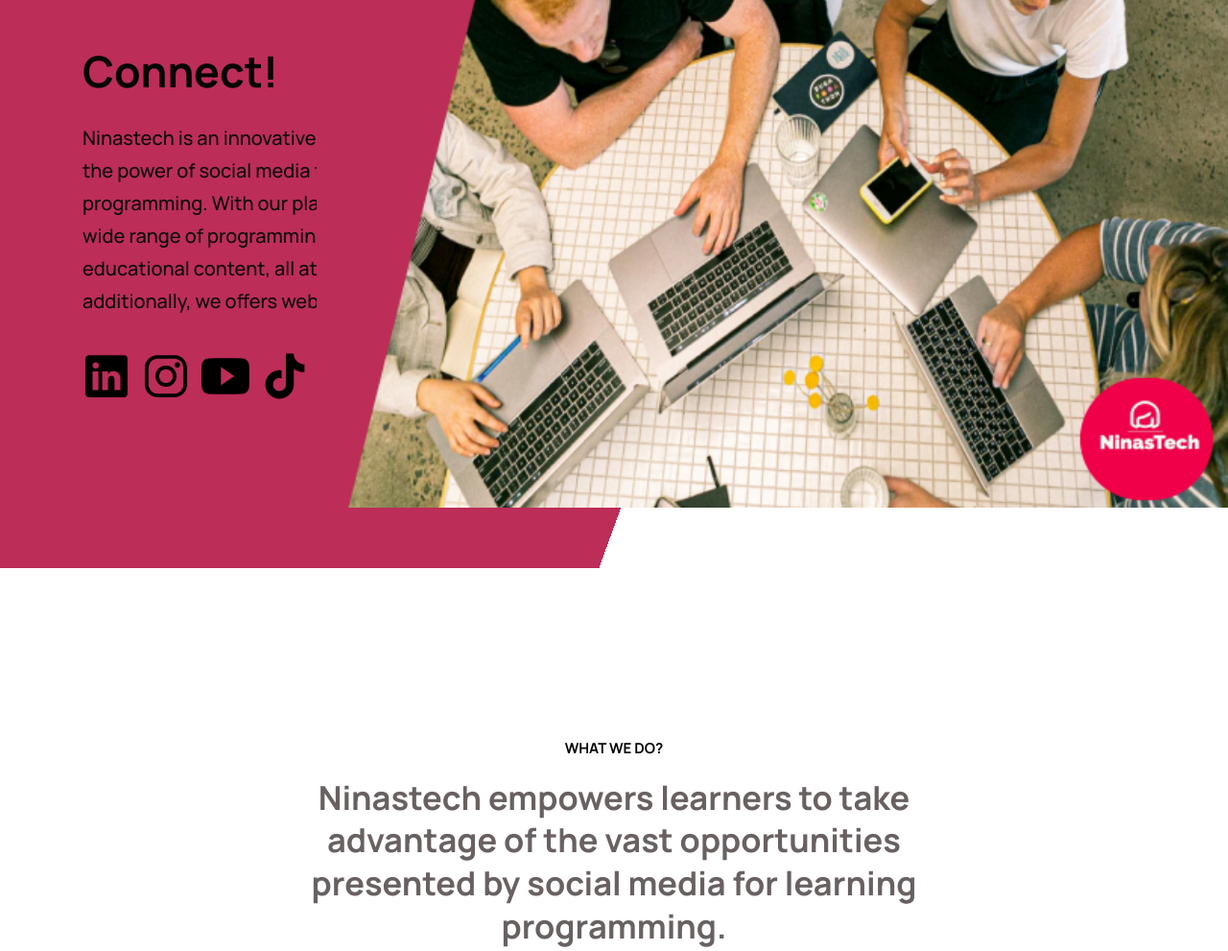
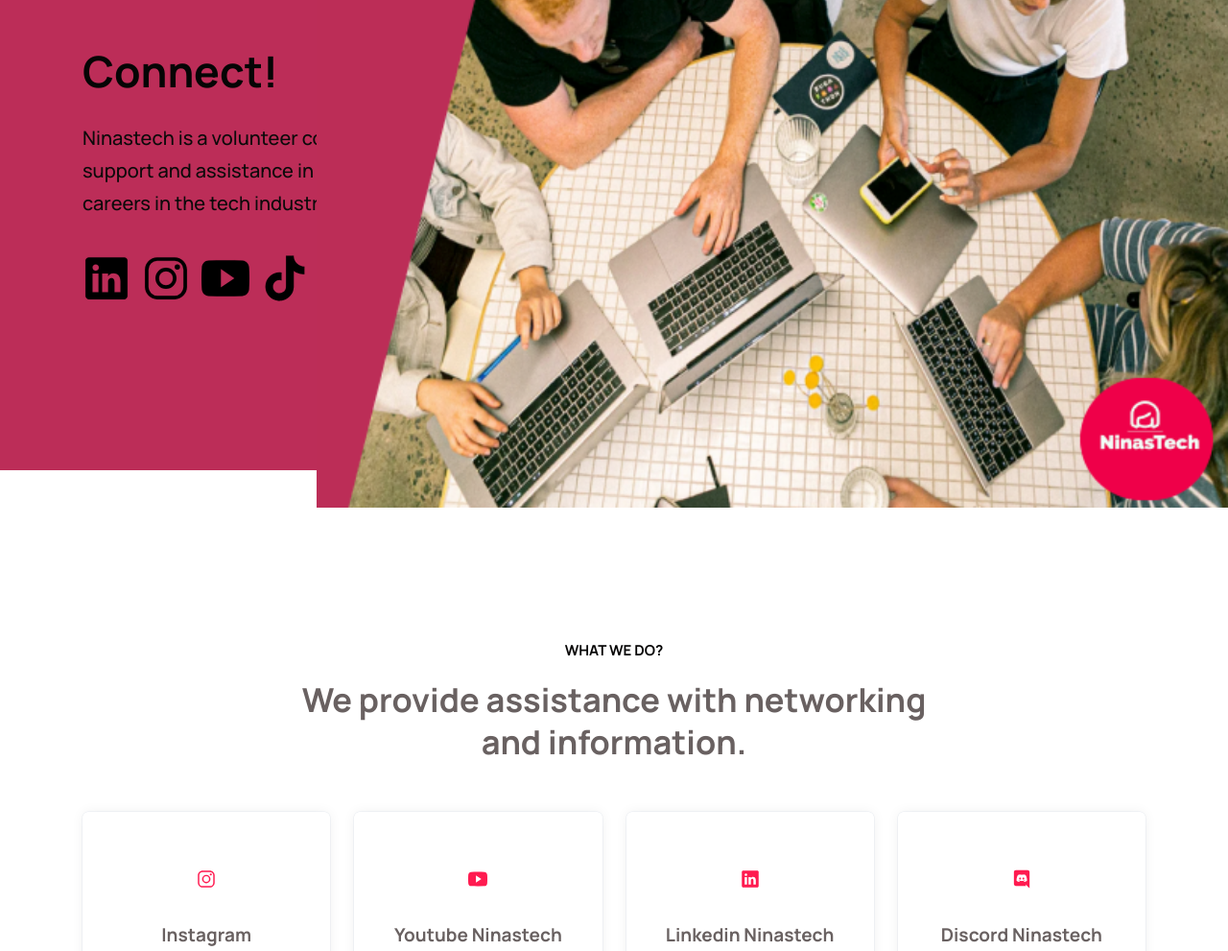
Before and after one commit to NinasTech/Ninastech-United, a plain HTML site: page index.html in a window 1280 px wide. Shown: the part 180-1171 px from the top of the page at 96% size. Drawn offline with nearby package versions, Linux system fonts and the light colour scheme; a web font is replaced by a local one.

Commit message:
update2023

```diff
--- a/index.html
+++ b/index.html
@@ -112,9 +112,8 @@
             <h1 class="h1 hero-title">Connect!</h1>
 
             <p class="hero-text">
-              Ninastech is an innovative platform that leverages the power of social media for learning programming.
-              With our platform, you can access a wide range of programming resources and educational content, all at no
-              cost. And additionally, we offers web development services.
+              Ninastech is a volunteer community that provides support and assistance in creating connections for
+              careers in the tech industry.
             </p>
 
             <div class="btn-wrapper">
@@ -251,8 +250,7 @@
           <p class="section-subtitle" id="service-label">What we do?</p>
 
           <h2 class="h2 section-title">
-            Ninastech empowers learners to take advantage of the vast opportunities presented by social media for
-            learning programming.
+            We provide assistance with networking and information.
 
           </h2>
 
```
